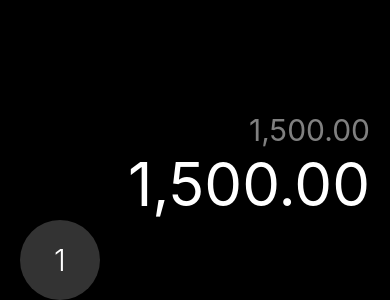
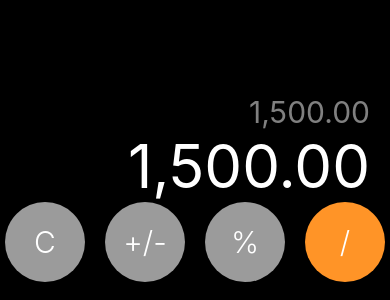
Before and after one commit to ChristianRV29/CalculatorApp-RN, a React Native app: screen / in a window 390 px wide. Shown: the part 544-844 px from the top of the page. Built offline with nearby package versions, Linux system fonts and the light colour scheme.

Commit message:
Custom button styles in dynamic component

```diff
--- /dev/null
+++ b/src/components/molecules/ButtonMdc.tsx
@@ -0,0 +1,16 @@
+import React from 'react';
+import {View, Text} from 'react-native';
+import {appStyles} from '../../styles/styles';
+
+interface ButtonProps {
+  text: string;
+  color?: string;
+}
+
+export const ButtonMdc = ({text, color = '2D2D2D'}: ButtonProps) => {
+  return (
+    <View style={{...appStyles.button, backgroundColor: color}}>
+      <Text style={appStyles.buttonText}>{text}</Text>
+    </View>
+  );
+};
--- a/src/screens/CalculatorScreen.tsx
+++ b/src/screens/CalculatorScreen.tsx
@@ -1,5 +1,6 @@
 import React, {Fragment} from 'react';
 import {View, Text} from 'react-native';
+import {ButtonMdc} from '../components/molecules/ButtonMdc';
 import {appStyles} from './../styles/styles';
 
 export const CalculatorScreen = () => {
@@ -8,8 +9,11 @@ export const CalculatorScreen = () => {
       <View style={appStyles.calculatorContainer}>
         <Text style={appStyles.textSmall}>1,500.00</Text>
         <Text style={appStyles.textResult}>1,500.00</Text>
-        <View style={appStyles.button}>
-          <Text style={appStyles.buttonText}>1</Text>
+        <View style={appStyles.buttonsContainer}>
+          <ButtonMdc text={'C'} color={'#9B9B9B'} />
+          <ButtonMdc text={'+/-'} color={'#9B9B9B'} />
+          <ButtonMdc text={'%'} color={'#9B9B9B'} />
+          <ButtonMdc text={'/'} color={'#FF9427'} />
         </View>
       </View>
     </Fragment>
--- a/src/styles/styles.ts
+++ b/src/styles/styles.ts
@@ -20,14 +20,19 @@ export const appStyles = StyleSheet.create({
     fontSize: 30,
     textAlign: 'right',
   },
+  buttonsContainer: {
+    flexDirection: 'row',
+    justifyContent: 'center',
+    marginBottom: 18,
+    paddingHorizontal: 10,
+  },
   button: {
+    borderRadius: 100,
+    justifyContent: 'center',
+    marginHorizontal: 10,
     height: 80,
     width: 80,
-    backgroundColor: '#333',
-    borderRadius: 100,
-    justifyContent: 'center',
   },
-
   buttonText: {
     textAlign: 'center',
     color: 'white',
```
